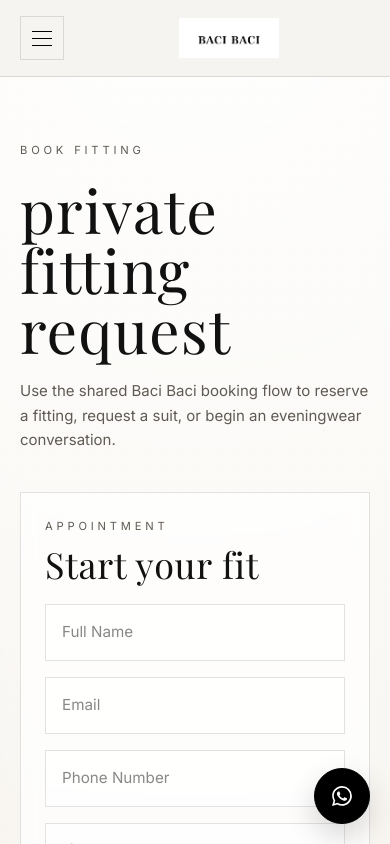
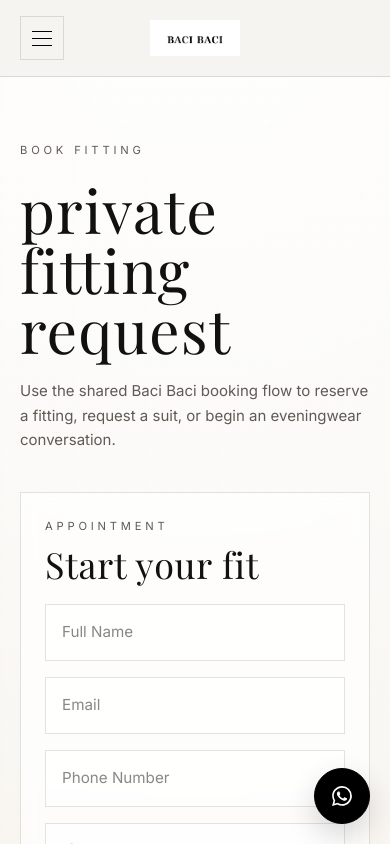
Before and after one commit to winnerbanjo/bacibaci, a Next.js app: page /book-fitting in a window 390 px wide. Shown: the top 844 px of the page. Built offline with nearby package versions, Linux system fonts and the light colour scheme.

Commit message:
fix: center mobile header logo

```diff
--- a/src/components/site-header.tsx
+++ b/src/components/site-header.tsx
@@ -28,7 +28,7 @@ export function SiteHeader() {
   return (
     <>
       <header className="sticky top-0 z-50 border-b border-[var(--color-line)] bg-[rgba(245,243,239,0.9)] backdrop-blur-md">
-        <div className="shell flex items-center justify-between gap-6 py-4">
+        <div className="shell grid grid-cols-[44px_1fr_44px] items-center gap-4 py-4 md:flex md:items-center md:justify-between md:gap-6">
           <button
             type="button"
             className="flex h-11 w-11 items-center justify-center border border-[var(--color-line)] md:hidden"
@@ -42,8 +42,15 @@ export function SiteHeader() {
             </span>
           </button>
 
-          <Link href="/" className="mx-auto md:mx-0">
-            <Image src="/images/logo.png" alt="BACI BACI" width={250} height={99} priority className="h-10 w-auto sm:h-12" />
+          <Link href="/" className="flex justify-center md:mx-0 md:justify-start">
+            <Image
+              src="/images/logo.png"
+              alt="BACI BACI"
+              width={250}
+              height={99}
+              priority
+              className="h-9 w-auto sm:h-10 md:h-10 lg:h-12"
+            />
           </Link>
 
           <nav className="hidden items-center gap-6 text-[11px] uppercase tracking-[0.2em] xl:flex">
@@ -53,7 +60,7 @@ export function SiteHeader() {
               </Link>
             ))}
           </nav>
-
+          <div className="h-11 w-11 md:hidden" aria-hidden="true" />
         </div>
       </header>
 
```
